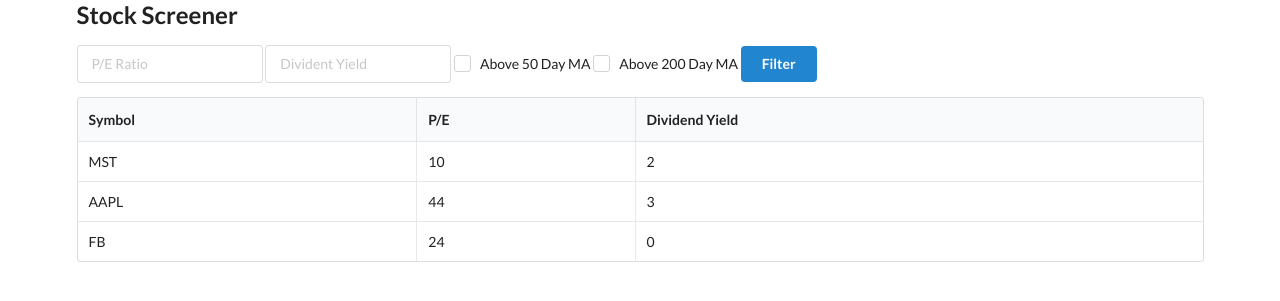
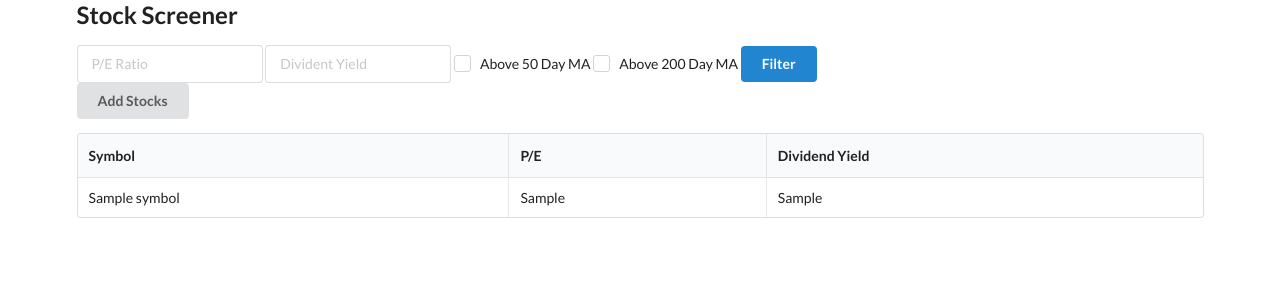
Before and after one commit to dougwperez/PortfolioProvider, a FastAPI app: template templates/dashboard.html in a window 1280 px wide. Shown: the top 301 px of the page. Run offline with FastAPI, Linux system fonts and the light colour scheme; the template is opened without the code that fills it: most values are stand-ins (such as "Sample title", 1, 10 or a date in 2020); some libraries are stand-ins or nearby versions.

Commit message:
save work

```diff
--- a/main.py
+++ b/main.py
@@ -25,12 +25,18 @@ def get_db():
         db.close()
 
 @app.get("/")
-def dashboard(request: Request):
+def dashboard(request: Request, db: Session = Depends(get_db)):
     """
 
     Displays the stock screener dashboard / homepage
     """
-    return templates.TemplateResponse("dashboard.html", {"request": request} )
+
+    stocks = db.query(Stock).all()
+
+    print(stocks)
+
+
+    return templates.TemplateResponse("dashboard.html", {"request": request, "stocks": stocks } )
 
 
 
--- a/templates/dashboard.html
+++ b/templates/dashboard.html
@@ -1,4 +1,36 @@
 {% extends "layout.html" %} {% block content %}
+
+<script>
+  $(document).ready(function () {
+    $("#add_stocks").click(function () {
+      $(".ui.modal").modal("show");
+    });
+
+    $("#save").click(function () {
+      var symbols = $("#symbols").val();
+
+      console.log("symbols", symbols);
+
+      var stockSymbols = symbols.split("\n");
+
+      console.log("stockSymbols", stockSymbols);
+
+      for (var i = 0; i < stockSymbols.length; i++) {
+        console.log("stockSymbols[i]", stockSymbols[i]);
+
+        $.ajax({
+          url: "/stock",
+          type: "POST",
+          contentType: "application/json",
+          data: JSON.stringify({ symbol: stockSymbols[i] }),
+          dataType: "json",
+        });
+      }
+
+      $(".ui.modal").modal("hide");
+    });
+  });
+</script>
 
 <div class="ui input">
   <input type="text" placeholder="P/E Ratio" />
@@ -20,6 +52,10 @@
 
 <button class="ui button primary">Filter</button>
 
+<div>
+  <button id="add_stocks" class="ui button">Add Stocks</button>
+</div>
+
 <table class="ui celled table">
   <thead>
     <tr>
@@ -29,21 +65,31 @@
     </tr>
   </thead>
   <tbody>
+    {% for stock in stocks %}
     <tr>
-      <td data-label="Name">MST</td>
-      <td data-label="Age">10</td>
-      <td data-label="Job">2</td>
+      <td>{{ stock.symbol }}</td>
+      <td>{{ stock.forward_pe }}</td>
+      <td>{{ stock.divident_yield }}</td>
     </tr>
-    <tr>
-      <td data-label="Name">AAPL</td>
-      <td data-label="Age">44</td>
-      <td data-label="Job">3</td>
-    </tr>
-    <tr>
-      <td data-label="Name">FB</td>
-      <td data-label="Age">24</td>
-      <td data-label="Job">0</td>
-    </tr>
+    {% endfor %}
   </tbody>
 </table>
+<div class="ui modal">
+  <i class="close icon"></i>
+  <div class="header">Add Stock Symbol</div>
+  <div class="content">
+    <div class="ui form">
+      <div class="field">
+        <label>Enter Stock Symbols</label>
+        <textarea id="symbols"></textarea>
+      </div>
+    </div>
+  </div>
+  <div class="actions">
+    <div id="save" class="ui positive right labeled icon button">
+      Add Symbols
+      <i class="plus icon"></i>
+    </div>
+  </div>
+</div>
 {% endblock %}
```
Also changed, not shown: stocks.db.
